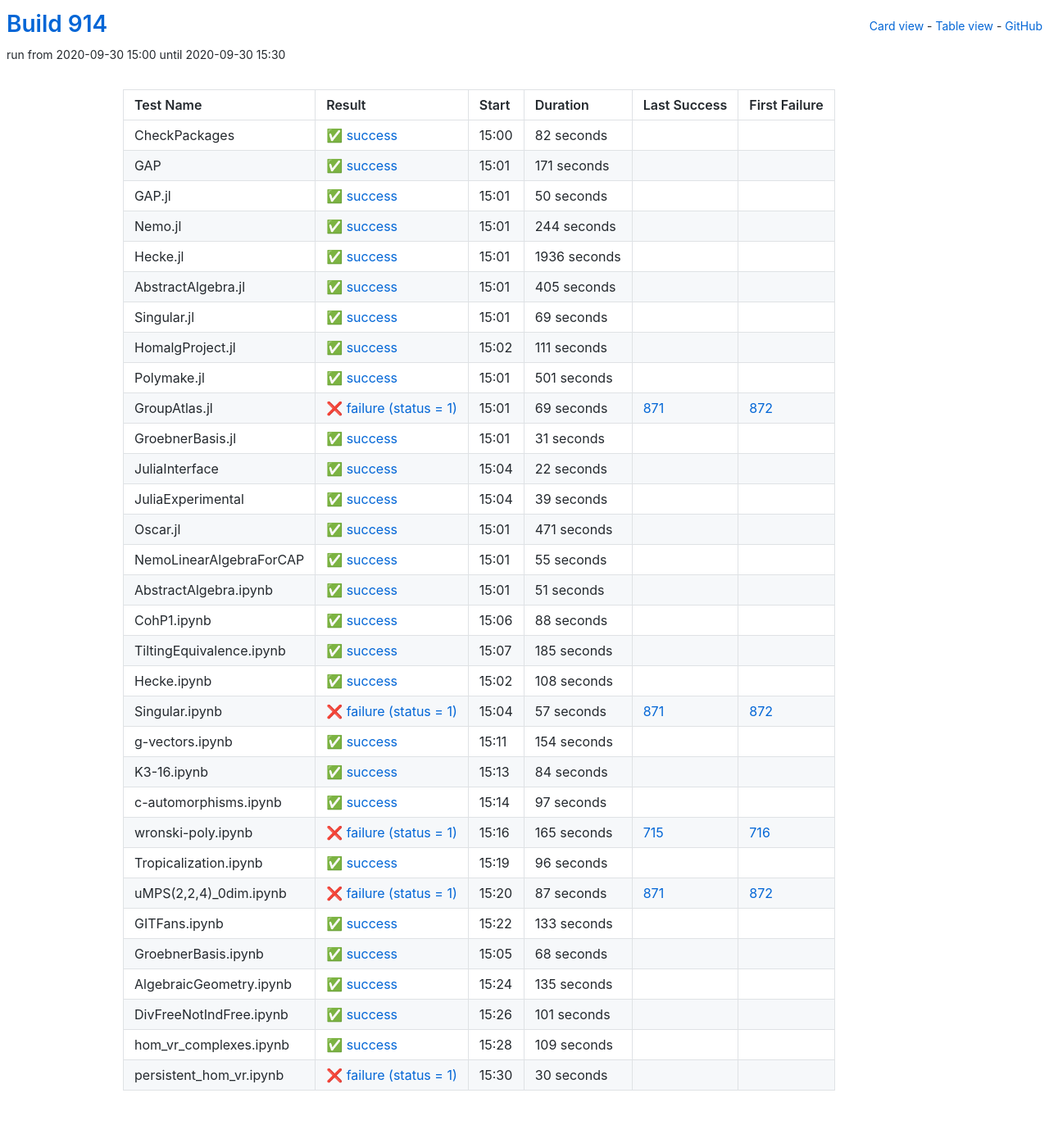
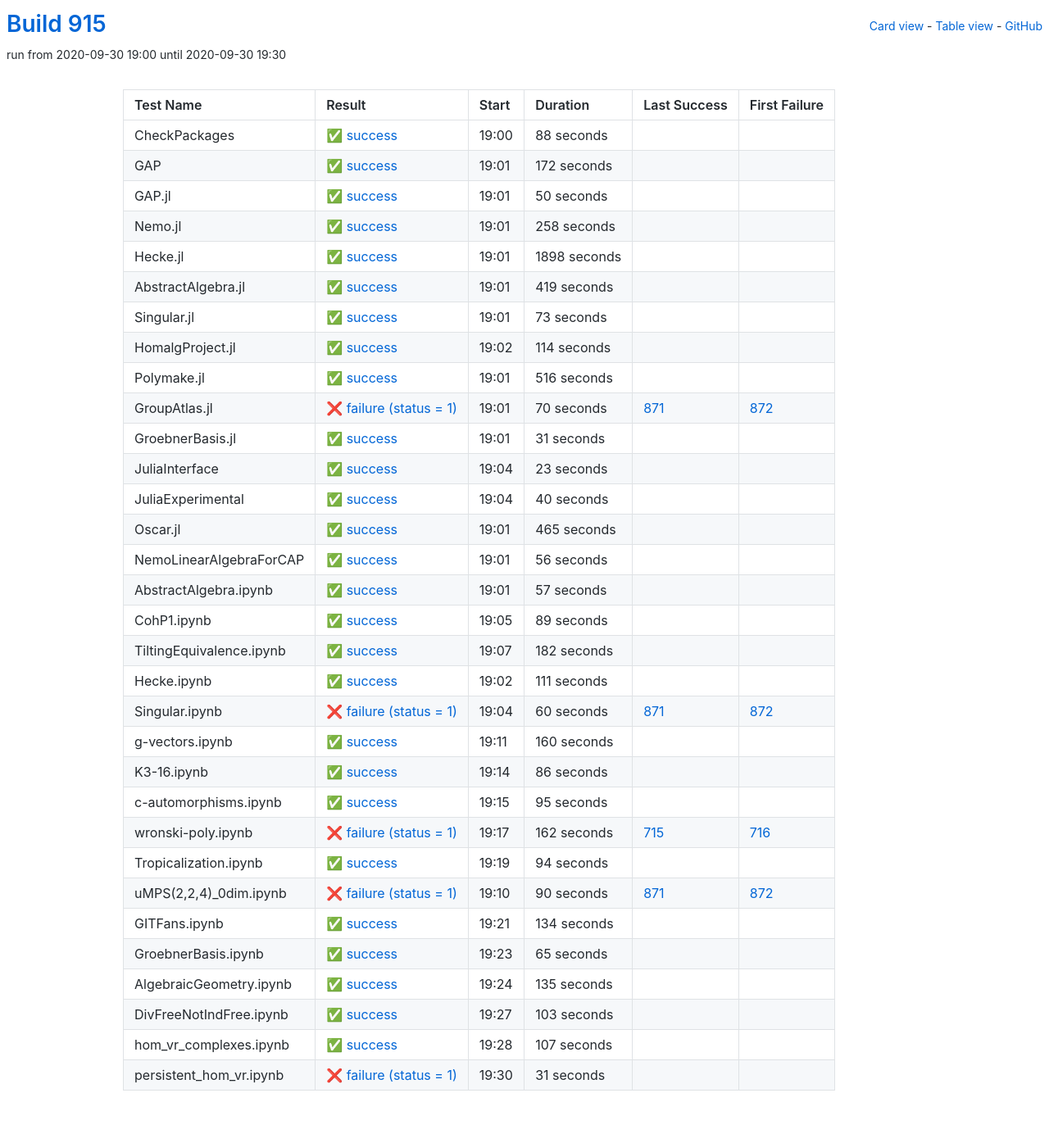
Before and after one commit to oscar-system/oscar-ci-status-stable, a Jekyll site: the page built from table.html, in a window 1280 px wide. Shown: the whole page at 82% size. Built offline with Jekyll 4.4.1, drawn with Linux system fonts in a browser that asks for light colours.

Commit message:
Build #915

```diff
--- a/_data/ci.yml
+++ b/_data/ci.yml
@@ -1,6 +1,6 @@
 ---
-build: 914
-build_url: https://oscarci.mathematik.uni-kl.de/job/oscar-stable/914/
+build: 915
+build_url: https://oscarci.mathematik.uni-kl.de/job/oscar-stable/915/
 job: oscar-stable
 organization: oscar-system
 repo: oscar-ci-status-stable
@@ -8,32 +8,32 @@ repourl: https://github.com/oscar-system/oscar-ci-status-stable
 tests:
 - name: CheckPackages
   id: checkpackages
-  log: https://oscarci.mathematik.uni-kl.de/job/oscar-stable/914/artifact/logs/build-914/CheckPackages.log
-  start: 2020-09-30 15:00
+  log: https://oscarci.mathematik.uni-kl.de/job/oscar-stable/915/artifact/logs/build-915/CheckPackages.log
+  start: 2020-09-30 19:00
   success: true
   exitcode: 0
   status: success
-  duration: 82
+  duration: 88
   last_success: false
   last_success_url:
   first_failure: false
   first_failure_url:
 - name: GAP
   id: gap
-  log: https://oscarci.mathematik.uni-kl.de/job/oscar-stable/914/artifact/logs/build-914/GAP.log
-  start: 2020-09-30 15:01
+  log: https://oscarci.mathematik.uni-kl.de/job/oscar-stable/915/artifact/logs/build-915/GAP.log
+  start: 2020-09-30 19:01
   success: true
   exitcode: 0
   status: success
-  duration: 171
+  duration: 172
   last_success: false
   last_success_url:
   first_failure: false
   first_failure_url:
 - name: GAP.jl
   id: gap-jl
-  log: https://oscarci.mathematik.uni-kl.de/job/oscar-stable/914/artifact/logs/build-914/GAP.jl.log
-  start: 2020-09-30 15:01
+  log: https://oscarci.mathematik.uni-kl.de/job/oscar-stable/915/artifact/logs/build-915/GAP.jl.log
+  start: 2020-09-30 19:01
   success: true
   exitcode: 0
   status: success
@@ -44,92 +44,92 @@ tests:
   first_failure_url:
 - name: Nemo.jl
   id: nemo-jl
-  log: https://oscarci.mathematik.uni-kl.de/job/oscar-stable/914/artifact/logs/build-914/Nemo.jl.log
-  start: 2020-09-30 15:01
+  log: https://oscarci.mathematik.uni-kl.de/job/oscar-stable/915/artifact/logs/build-915/Nemo.jl.log
+  start: 2020-09-30 19:01
   success: true
   exitcode: 0
   status: success
-  duration: 244
+  duration: 258
   last_success: false
   last_success_url:
   first_failure: false
   first_failure_url:
 - name: Hecke.jl
   id: hecke-jl
-  log: https://oscarci.mathematik.uni-kl.de/job/oscar-stable/914/artifact/logs/build-914/Hecke.jl.log
-  start: 2020-09-30 15:01
+  log: https://oscarci.mathematik.uni-kl.de/job/oscar-stable/915/artifact/logs/build-915/Hecke.jl.log
+  start: 2020-09-30 19:01
   success: true
   exitcode: 0
   status: success
-  duration: 1936
+  duration: 1898
   last_success: false
   last_success_url:
   first_failure: false
   first_failure_url:
 - name: AbstractAlgebra.jl
   id: abstractalgebra-jl
-  log: https://oscarci.mathematik.uni-kl.de/job/oscar-stable/914/artifact/logs/build-914/AbstractAlgebra.jl.log
-  start: 2020-09-30 15:01
+  log: https://oscarci.mathematik.uni-kl.de/job/oscar-stable/915/artifact/logs/build-915/AbstractAlgebra.jl.log
+  start: 2020-09-30 19:01
   success: true
   exitcode: 0
   status: success
-  duration: 405
+  duration: 419
   last_success: false
   last_success_url:
   first_failure: false
   first_failure_url:
 - name: Singular.jl
   id: singular-jl
-  log: https://oscarci.mathematik.uni-kl.de/job/oscar-stable/914/artifact/logs/build-914/Singular.jl.log
-  start: 2020-09-30 15:01
+  log: https://oscarci.mathematik.uni-kl.de/job/oscar-stable/915/artifact/logs/build-915/Singular.jl.log
+  start: 2020-09-30 19:01
   success: true
   exitcode: 0
   status: success
-  duration: 69
+  duration: 73
   last_success: false
   last_success_url:
   first_failure: false
   first_failure_url:
 - name: HomalgProject.jl
   id: homalgproject-jl
-  log: https://oscarci.mathematik.uni-kl.de/job/oscar-stable/914/artifact/logs/build-914/HomalgProject.jl.log
-  start: 2020-09-30 15:02
+  log: https://oscarci.mathematik.uni-kl.de/job/oscar-stable/915/artifact/logs/build-915/HomalgProject.jl.log
+  start: 2020-09-30 19:02
   success: true
   exitcode: 0
   status: success
-  duration: 111
+  duration: 114
   last_success: false
   last_success_url:
   first_failure: false
   first_failure_url:
 - name: Polymake.jl
   id: polymake-jl
-  log: https://oscarci.mathematik.uni-kl.de/job/oscar-stable/914/artifact/logs/build-914/Polymake.jl.log
-  start: 2020-09-30 15:01
+  log: https://oscarci.mathematik.uni-kl.de/job/oscar-stable/915/artifact/logs/build-915/Polymake.jl.log
+  start: 2020-09-30 19:01
   success: true
   exitcode: 0
   status: success
-  duration: 501
+  duration: 516
   last_success: false
   last_success_url:
   first_failure: false
   first_failure_url:
 - name: GroupAtlas.jl
   id: groupatlas-jl
-  log: https://oscarci.mathematik.uni-kl.de/job/oscar-stable/914/artifact/logs/build-914/GroupAtlas.jl.log
-  start: 2020-09-30 15:01
+  log: https://oscarci.mathematik.uni-kl.de/job/oscar-stable/915/artifact/logs/build-915/GroupAtlas.jl.log
+  start: 2020-09-30 19:01
   success: false
   exitcode: 1
   status: failure
-  duration: 69
+  duration: 70
   last_success: 871
   last_success_url: https://oscarci.mathematik.uni-kl.de/job/oscar-stable/871/
   first_failure: 872
   first_failure_url: https://oscarci.mathematik.uni-kl.de/job/oscar-stable/872/
 - name: GroebnerBasis.jl
   id: groebnerbasis-jl
-  log: https://oscarci.mathematik.uni-kl.de/job/oscar-stable/914/artifact/logs/build-914/GroebnerBasis.jl.log
-  start: 2020-09-30 15:01
+  log: https://oscarci.mathematik.uni-kl.de/job/oscar-stable/915/artifact/logs/build-915/GroebnerBasis.jl.log
+  start: 2020-09-30 19:01
   success: true
   exitcode: 0
   status: success
@@ -140,212 +140,212 @@ tests:
   first_failure_url:
 - name: JuliaInterface
   id: juliainterface
-  log: https://oscarci.mathematik.uni-kl.de/job/oscar-stable/914/artifact/logs/build-914/JuliaInterface.log
-  start: 2020-09-30 15:04
+  log: https://oscarci.mathematik.uni-kl.de/job/oscar-stable/915/artifact/logs/build-915/JuliaInterface.log
+  start: 2020-09-30 19:04
   success: true
   exitcode: 0
   status: success
-  duration: 22
+  duration: 23
   last_success: false
   last_success_url:
   first_failure: false
   first_failure_url:
 - name: JuliaExperimental
   id: juliaexperimental
-  log: https://oscarci.mathematik.uni-kl.de/job/oscar-stable/914/artifact/logs/build-914/JuliaExperimental.log
-  start: 2020-09-30 15:04
+  log: https://oscarci.mathematik.uni-kl.de/job/oscar-stable/915/artifact/logs/build-915/JuliaExperimental.log
+  start: 2020-09-30 19:04
   success: true
   exitcode: 0
   status: success
-  duration: 39
+  duration: 40
   last_success: false
   last_success_url:
   first_failure: false
   first_failure_url:
 - name: Oscar.jl
   id: oscar-jl
-  log: https://oscarci.mathematik.uni-kl.de/job/oscar-stable/914/artifact/logs/build-914/Oscar.jl.log
-  start: 2020-09-30 15:01
+  log: https://oscarci.mathematik.uni-kl.de/job/oscar-stable/915/artifact/logs/build-915/Oscar.jl.log
+  start: 2020-09-30 19:01
   success: true
   exitcode: 0
   status: success
-  duration: 471
+  duration: 465
   last_success: false
   last_success_url:
   first_failure: false
   first_failure_url:
 - name: NemoLinearAlgebraForCAP
   id: nemolinearalgebraforcap
-  log: https://oscarci.mathematik.uni-kl.de/job/oscar-stable/914/artifact/logs/build-914/NemoLinearAlgebraForCAP.log
-  start: 2020-09-30 15:01
+  log: https://oscarci.mathematik.uni-kl.de/job/oscar-stable/915/artifact/logs/build-915/NemoLinearAlgebraForCAP.log
+  start: 2020-09-30 19:01
   success: true
   exitcode: 0
   status: success
-  duration: 55
+  duration: 56
   last_success: false
   last_success_url:
   first_failure: false
   first_failure_url:
 - name: AbstractAlgebra.ipynb
   id: abstractalgebra-ipynb
-  log: https://oscarci.mathematik.uni-kl.de/job/oscar-stable/914/artifact/logs/build-914/AbstractAlgebra.ipynb.log
-  start: 2020-09-30 15:01
+  log: https://oscarci.mathematik.uni-kl.de/job/oscar-stable/915/artifact/logs/build-915/AbstractAlgebra.ipynb.log
+  start: 2020-09-30 19:01
   success: true
   exitcode: 0
   status: success
-  duration: 51
+  duration: 57
   last_success: false
   last_success_url:
   first_failure: false
   first_failure_url:
 - name: CohP1.ipynb
   id: cohp1-ipynb
-  log: https://oscarci.mathematik.uni-kl.de/job/oscar-stable/914/artifact/logs/build-914/CohP1.ipynb.log
-  start: 2020-09-30 15:06
+  log: https://oscarci.mathematik.uni-kl.de/job/oscar-stable/915/artifact/logs/build-915/CohP1.ipynb.log
+  start: 2020-09-30 19:05
   success: true
   exitcode: 0
   status: success
-  duration: 88
+  duration: 89
   last_success: false
   last_success_url:
   first_failure: false
   first_failure_url:
 - name: TiltingEquivalence.ipynb
   id: tiltingequivalence-ipynb
-  log: https://oscarci.mathematik.uni-kl.de/job/oscar-stable/914/artifact/logs/build-914/TiltingEquivalence.ipynb.log
-  start: 2020-09-30 15:07
+  log: https://oscarci.mathematik.uni-kl.de/job/oscar-stable/915/artifact/logs/build-915/TiltingEquivalence.ipynb.log
+  start: 2020-09-30 19:07
   success: true
   exitcode: 0
   status: success
-  duration: 185
+  duration: 182
   last_success: false
   last_success_url:
   first_failure: false
   first_failure_url:
 - name: Hecke.ipynb
   id: hecke-ipynb
-  log: https://oscarci.mathematik.uni-kl.de/job/oscar-stable/914/artifact/logs/build-914/Hecke.ipynb.log
-  start: 2020-09-30 15:02
+  log: https://oscarci.mathematik.uni-kl.de/job/oscar-stable/915/artifact/logs/build-915/Hecke.ipynb.log
+  start: 2020-09-30 19:02
   success: true
   exitcode: 0
   status: success
-  duration: 108
+  duration: 111
   last_success: false
   last_success_url:
   first_failure: false
   first_failure_url:
 - name: Singular.ipynb
   id: singular-ipynb
-  log: https://oscarci.mathematik.uni-kl.de/job/oscar-stable/914/artifact/logs/build-914/Singular.ipynb.log
-  start: 2020-09-30 15:04
+  log: https://oscarci.mathematik.uni-kl.de/job/oscar-stable/915/artifact/logs/build-915/Singular.ipynb.log
+  start: 2020-09-30 19:04
   success: false
   exitcode: 1
   status: failure
-  duration: 57
+  duration: 60
   last_success: 871
   last_success_url: https://oscarci.mathematik.uni-kl.de/job/oscar-stable/871/
   first_failure: 872
   first_failure_url: https://oscarci.mathematik.uni-kl.de/job/oscar-stable/872/
 - name: g-vectors.ipynb
   id: g-vectors-ipynb
-  log: https://oscarci.mathematik.uni-kl.de/job/oscar-stable/914/artifact/logs/build-914/g-vectors.ipynb.log
-  start: 2020-09-30 15:11
+  log: https://oscarci.mathematik.uni-kl.de/job/oscar-stable/915/artifact/logs/build-915/g-vectors.ipynb.log
+  start: 2020-09-30 19:11
   success: true
   exitcode: 0
   status: success
-  duration: 154
+  duration: 160
   last_success: false
   last_success_url:
   first_failure: false
   first_failure_url:
 - name: K3-16.ipynb
   id: k3-16-ipynb
-  log: https://oscarci.mathematik.uni-kl.de/job/oscar-stable/914/artifact/logs/build-914/K3-16.ipynb.log
-  start: 2020-09-30 15:13
+  log: https://oscarci.mathematik.uni-kl.de/job/oscar-stable/915/artifact/logs/build-915/K3-16.ipynb.log
+  start: 2020-09-30 19:14
   success: true
   exitcode: 0
   status: success
-  duration: 84
+  duration: 86
   last_success: false
   last_success_url:
   first_failure: false
   first_failure_url:
 - name: c-automorphisms.ipynb
   id: c-automorphisms-ipynb
-  log: https://oscarci.mathematik.uni-kl.de/job/oscar-stable/914/artifact/logs/build-914/c-automorphisms.ipynb.log
-  start: 2020-09-30 15:14
+  log: https://oscarci.mathematik.uni-kl.de/job/oscar-stable/915/artifact/logs/build-915/c-automorphisms.ipynb.log
+  start: 2020-09-30 19:15
   success: true
   exitcode: 0
   status: success
-  duration: 97
+  duration: 95
   last_success: false
   last_success_url:
   first_failure: false
   first_failure_url:
 - name: wronski-poly.ipynb
   id: wronski-poly-ipynb
-  log: https://oscarci.mathematik.uni-kl.de/job/oscar-stable/914/artifact/logs/build-914/wronski-poly.ipynb.log
-  start: 2020-09-30 15:16
+  log: https://oscarci.mathematik.uni-kl.de/job/oscar-stable/915/artifact/logs/build-915/wronski-poly.ipynb.log
+  start: 2020-09-30 19:17
   success: false
   exitcode: 1
   status: failure
-  duration: 165
+  duration: 162
   last_success: 715
   last_success_url: https://oscarci.mathematik.uni-kl.de/job/oscar-stable/715/
   first_failure: 716
   first_failure_url: https://oscarci.mathematik.uni-kl.de/job/oscar-stable/716/
 - name: Tropicalization.ipynb
   id: tropicalization-ipynb
-  log: https://oscarci.mathematik.uni-kl.de/job/oscar-stable/914/artifact/logs/build-914/Tropicalization.ipynb.log
-  start: 2020-09-30 15:19
+  log: https://oscarci.mathematik.uni-kl.de/job/oscar-stable/915/artifact/logs/build-915/Tropicalization.ipynb.log
+  start: 2020-09-30 19:19
   success: true
   exitcode: 0
   status: success
-  duration: 96
+  duration: 94
   last_success: false
   last_success_url:
   first_failure: false
   first_failure_url:
 - name: uMPS(2,2,4)_0dim.ipynb
   id: umps-2-2-4-0dim-ipynb
-  log: https://oscarci.mathematik.uni-kl.de/job/oscar-stable/914/artifact/logs/build-914/uMPS-2-2-4-_0dim.ipynb.log
-  start: 2020-09-30 15:20
+  log: https://oscarci.mathematik.uni-kl.de/job/oscar-stable/915/artifact/logs/build-915/uMPS-2-2-4-_0dim.ipynb.log
+  start: 2020-09-30 19:10
   success: false
   exitcode: 1
   status: failure
-  duration: 87
+  duration: 90
   last_success: 871
   last_success_url: https://oscarci.mathematik.uni-kl.de/job/oscar-stable/871/
   first_failure: 872
   first_failure_url: https://oscarci.mathematik.uni-kl.de/job/oscar-stable/872/
 - name: GITFans.ipynb
   id: gitfans-ipynb
-  log: https://oscarci.mathematik.uni-kl.de/job/oscar-stable/914/artifact/logs/build-914/GITFans.ipynb.log
-  start: 2020-09-30 15:22
+  log: https://oscarci.mathematik.uni-kl.de/job/oscar-stable/915/artifact/logs/build-915/GITFans.ipynb.log
+  start: 2020-09-30 19:21
   success: true
   exitcode: 0
   status: success
-  duration: 133
+  duration: 134
   last_success: false
   last_success_url:
   first_failure: false
   first_failure_url:
 - name: GroebnerBasis.ipynb
   id: groebnerbasis-ipynb
-  log: https://oscarci.mathematik.uni-kl.de/job/oscar-stable/914/artifact/logs/build-914/GroebnerBasis.ipynb.log
-  start: 2020-09-30 15:05
+  log: https://oscarci.mathematik.uni-kl.de/job/oscar-stable/915/artifact/logs/build-915/GroebnerBasis.ipynb.log
+  start: 2020-09-30 19:23
   success: true
   exitcode: 0
   status: success
-  duration: 68
+  duration: 65
   last_success: false
   last_success_url:
   first_failure: false
   first_failure_url:
 - name: AlgebraicGeometry.ipynb
   id: algebraicgeometry-ipynb
-  log: https://oscarci.mathematik.uni-kl.de/job/oscar-stable/914/artifact/logs/build-914/AlgebraicGeometry.ipynb.log
-  start: 2020-09-30 15:24
+  log: https://oscarci.mathematik.uni-kl.de/job/oscar-stable/915/artifact/logs/build-915/AlgebraicGeometry.ipynb.log
+  start: 2020-09-30 19:24
   success: true
   exitcode: 0
   status: success
@@ -356,36 +356,36 @@ tests:
   first_failure_url:
 - name: DivFreeNotIndFree.ipynb
   id: divfreenotindfree-ipynb
-  log: https://oscarci.mathematik.uni-kl.de/job/oscar-stable/914/artifact/logs/build-914/DivFreeNotIndFree.ipynb.log
-  start: 2020-09-30 15:26
+  log: https://oscarci.mathematik.uni-kl.de/job/oscar-stable/915/artifact/logs/build-915/DivFreeNotIndFree.ipynb.log
+  start: 2020-09-30 19:27
   success: true
   exitcode: 0
   status: success
-  duration: 101
+  duration: 103
   last_success: false
   last_success_url:
   first_failure: false
   first_failure_url:
 - name: hom_vr_complexes.ipynb
   id: hom-vr-complexes-ipynb
-  log: https://oscarci.mathematik.uni-kl.de/job/oscar-stable/914/artifact/logs/build-914/hom_vr_complexes.ipynb.log
-  start: 2020-09-30 15:28
+  log: https://oscarci.mathematik.uni-kl.de/job/oscar-stable/915/artifact/logs/build-915/hom_vr_complexes.ipynb.log
+  start: 2020-09-30 19:28
   success: true
   exitcode: 0
   status: success
-  duration: 109
+  duration: 107
   last_success: false
   last_success_url:
   first_failure: false
   first_failure_url:
 - name: persistent_hom_vr.ipynb
   id: persistent-hom-vr-ipynb
-  log: https://oscarci.mathematik.uni-kl.de/job/oscar-stable/914/artifact/logs/build-914/persistent_hom_vr.ipynb.log
-  start: 2020-09-30 15:30
+  log: https://oscarci.mathematik.uni-kl.de/job/oscar-stable/915/artifact/logs/build-915/persistent_hom_vr.ipynb.log
+  start: 2020-09-30 19:30
   success: false
   exitcode: 1
   status: failure
-  duration: 30
+  duration: 31
   last_success: false
   last_success_url:
   first_failure: false
```
Also changed, not shown: README.md.
